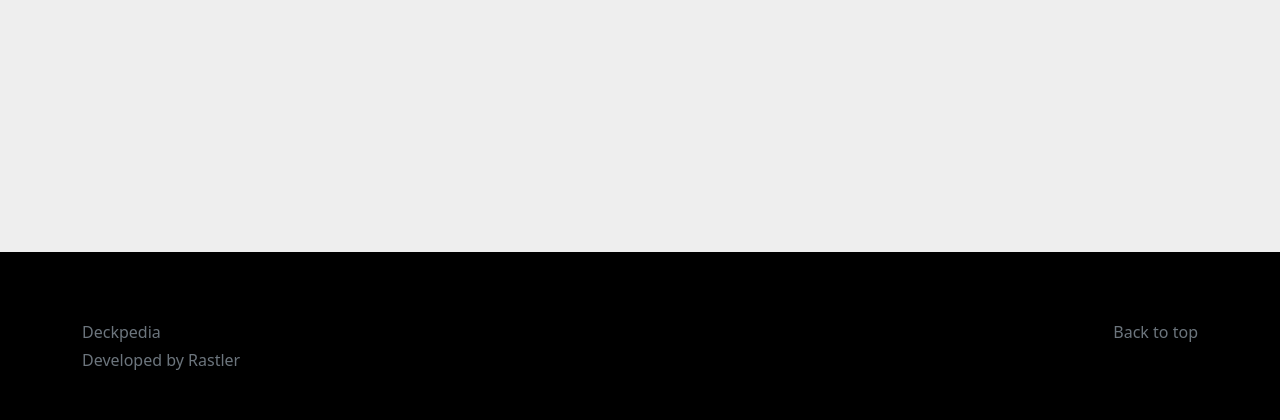
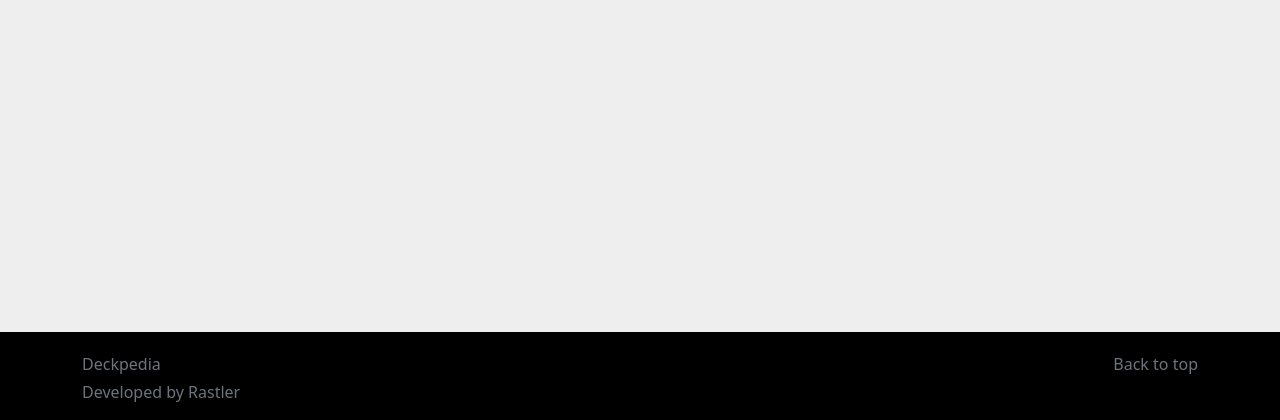
Before and after one commit to RastlerNomens/dekcpedia, a Node server app: template src/views/logs.hbs in a window 1280 px wide. Shown: the part 380-800 px from the top of the page. Run offline with Node 20, Linux system fonts and the light colour scheme; the template is opened without the code that fills it, so the values that code supplies are empty; some libraries are stand-ins or nearby versions.

Commit message:
modify footer

```diff
--- a/src/views/partials/footer.hbs
+++ b/src/views/partials/footer.hbs
@@ -1,4 +1,4 @@
-<footer class="text-muted py-5 fixed-bottom">
+<footer class="text-muted pb-3 px-3 fixed-bottom">
     <div class="container">
         <p class="float-end mb-1">Back to top</p>
         <p class="mb-1">Deckpedia</p>
```
